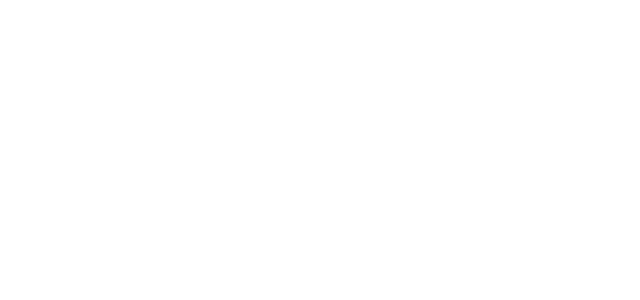
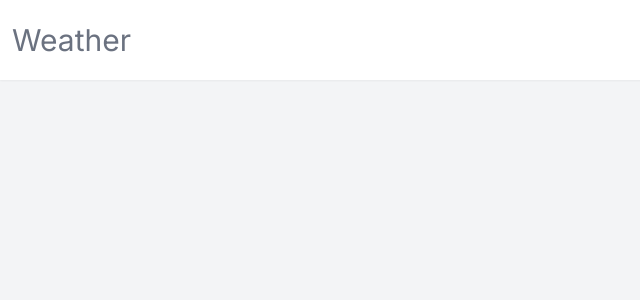
Before and after one commit to markpackham/nextjs_ts_weather_app, a Next.js app: page / in a window 1280 px wide. Shown: the top 300 px of the page, without its empty margins (0-640 px from the left). Built offline with nearby package versions, Linux system fonts and the light colour scheme.

Commit message:
Add Navbar
https://youtu.be/KkC_wYM_Co4?si=B4JLu4VWNC57VmuW&t=601

```diff
--- a/src/app/page.tsx
+++ b/src/app/page.tsx
@@ -1,7 +1,9 @@
-import Image from "next/image";
+import Navbar from "@/components/Navbar";
 
 export default function Home() {
   return (
-    <div></div>
+    <div className="flex flex-col gap-4 bg-gray-100 min-h-screen">
+      <Navbar />
+    </div>
   );
 }
--- a/src/components/Navbar.tsx
+++ b/src/components/Navbar.tsx
@@ -0,0 +1,13 @@
+type Props = {}
+
+export default function Navbar({}: Props) {
+return (
+<nav className="shadow-sm sticky top-0 left-0 z-50 bg-white">
+    <div className="h-[80px]     w-full    flex   justify-between items-center  max-w-7xl px-3 mx-auto">
+        <p className="flex items-center justify-center gap-2">
+            <h2 className="text-gray-500 text-3xl">Weather</h2>
+        </p>
+    </div>
+</nav>
+)
+}
```
